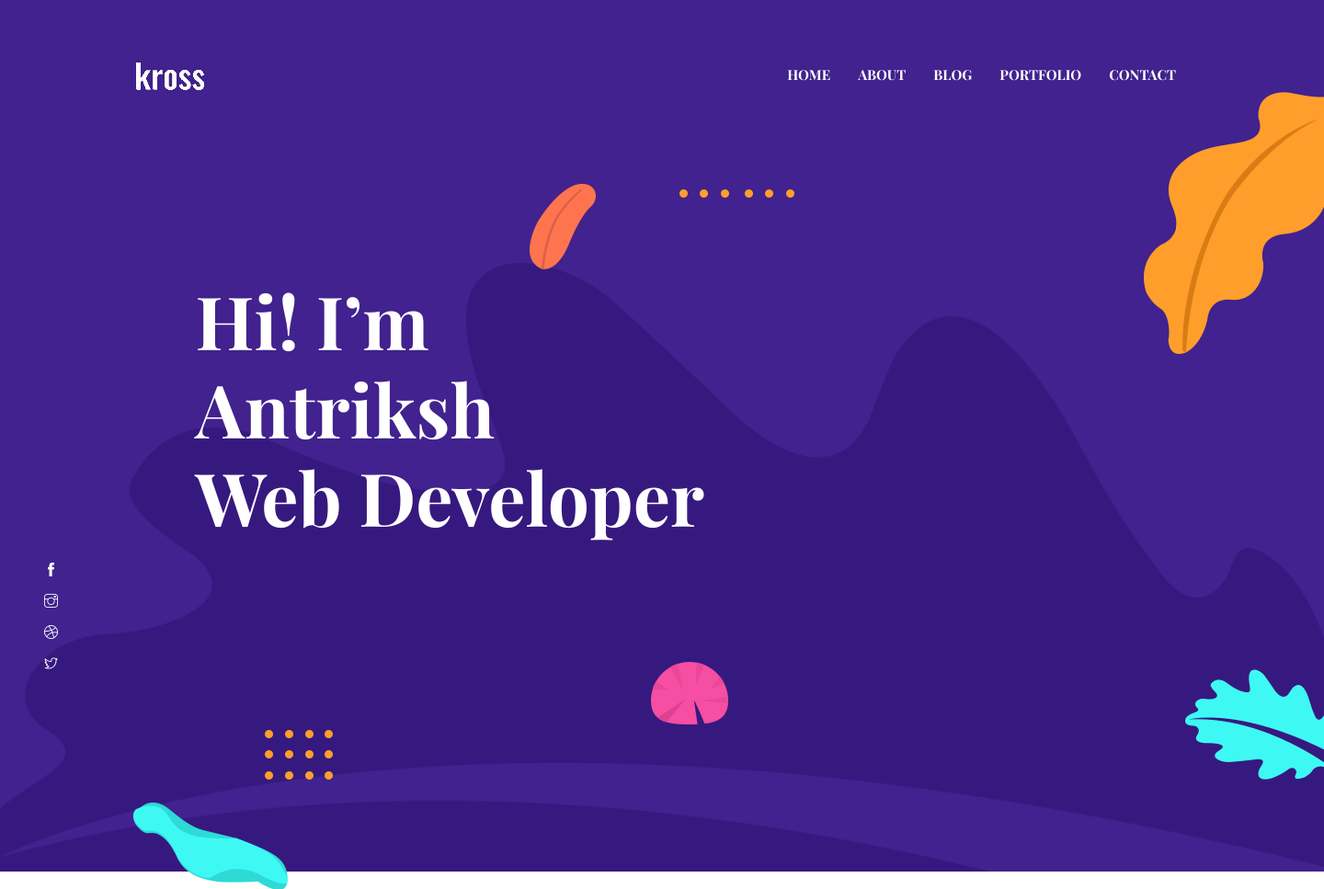
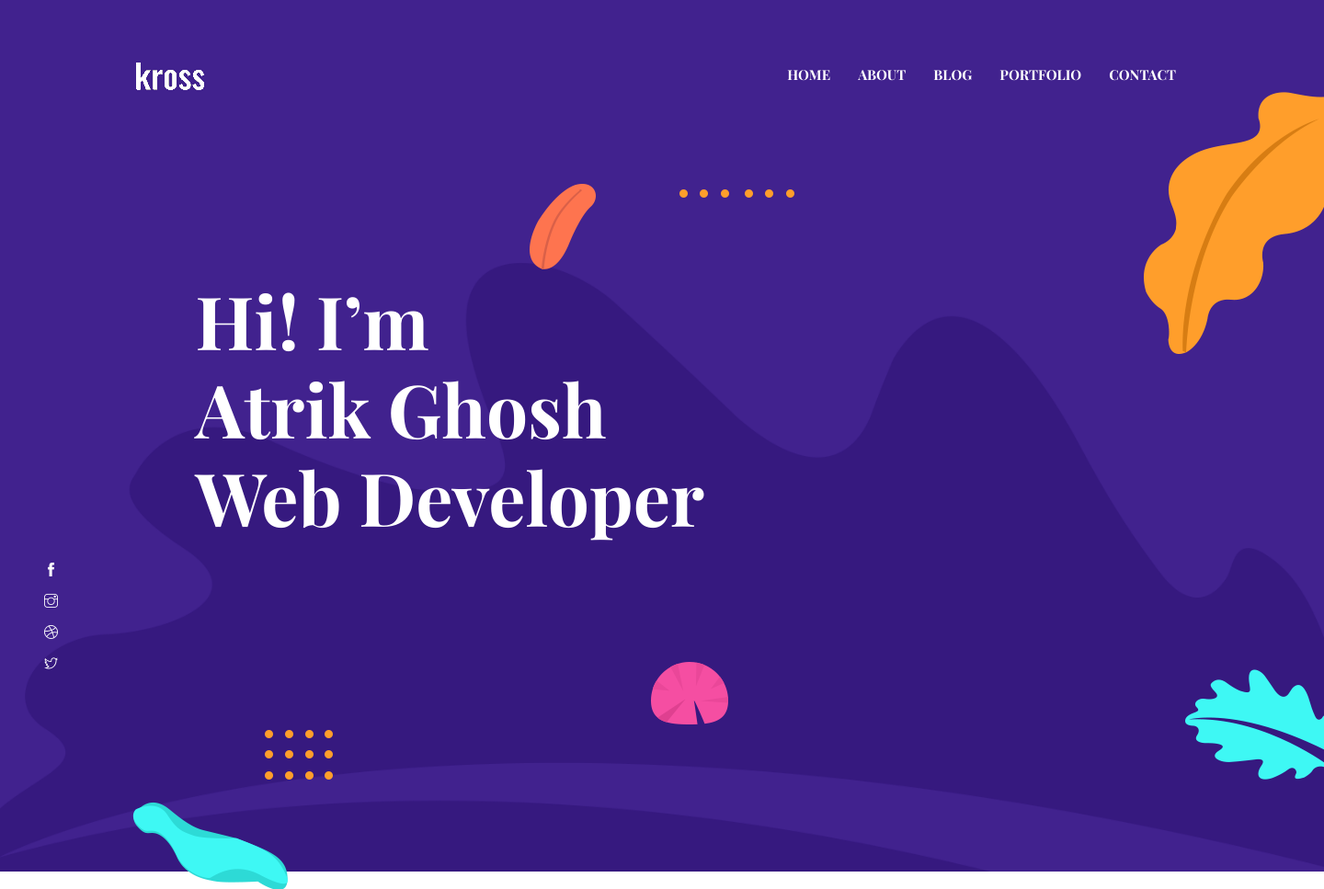
Before and after one commit to AtrikGhosh/Django-Portfolio-Project, a Django app: page /index/ in a window 1440 px wide; the page is wider, and only the part inside the window is pictured. Shown: the top 967 px of that part at 92% size. Run offline with Django 4.2, Linux system fonts and the light colour scheme; some libraries are stand-ins or nearby versions.

Commit message:
Update index.html

```diff
--- a/templates/index.html
+++ b/templates/index.html
@@ -80,7 +80,7 @@
   <div class="container">
     <div class="row">
       <div class="col-lg-11 mx-auto">
-        <h1 class="text-white font-tertiary">Hi! I’m <br> Antriksh <br> Web Developer</h1>
+        <h1 class="text-white font-tertiary">Hi! I’m <br> Atrik Ghosh <br> Web Developer</h1>
       </div>
     </div>
   </div>
```
